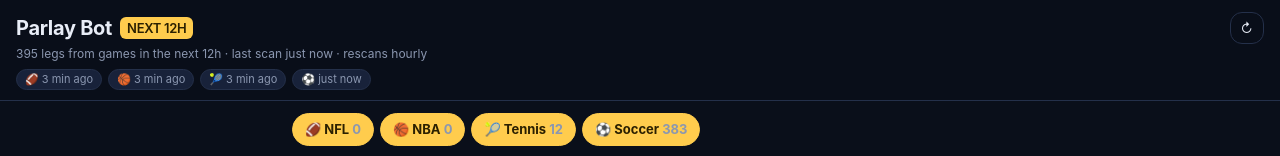
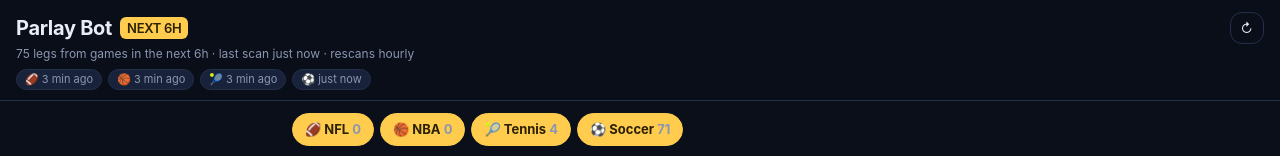
Before and after one commit to Kockidile/nfl-sim, a plain HTML site: page docs/index.html in a window 1280 px wide. Shown: the top 156 px of the page. Drawn offline with Linux system fonts and the light colour scheme.

Commit message:
Parlay Bot: 6-hour window
Co-Authored-By: Claude Opus 5.5 <noreply@anthropic.com>
Claude-Session: https://claude.ai/code/session_01LRjnNuiJdF7C9RSbCKSG8K

```diff
--- a/docs/index.html
+++ b/docs/index.html
@@ -125,7 +125,7 @@ input[type=range]{width:100%;accent-color:var(--accent)}
 <body>
 <header>
   <div class="row between">
-    <h1>Parlay Bot <span class="wk">NEXT 12H</span></h1>
+    <h1>Parlay Bot <span class="wk">NEXT 6H</span></h1>
     <button class="ghost" id="reload" style="padding:6px 10px;font-size:13px">↻</button>
   </div>
   <div class="sub" id="updated">Loading data…</div>
@@ -147,7 +147,7 @@ const ord = n => n + (["th","st","nd","rd"][(n%100-20)%10] || ["th","st","nd","r
 const ICON = {nfl:"🏈", nba:"🏀", tennis:"🎾", soccer:"⚽"};
 const NAME = {nfl:"NFL", nba:"NBA", tennis:"Tennis", soccer:"Soccer"};
 const STAT = {pts:"points", reb:"rebounds", ast:"assists", fg3:"threes", pass_yds:"pass yds", rush_yds:"rush yds", rec_yds:"rec yds"};
-const WINDOW_H = 12, MIN_LEAD_MIN = 10, PROP_HAIRCUT = 0.95, MIN_MULT = 1.05;   // legs paying under 1.05x add risk but almost no payout
+const WINDOW_H = 6, MIN_LEAD_MIN = 10, PROP_HAIRCUT = 0.95, MIN_MULT = 1.05;   // legs paying under 1.05x add risk but almost no payout
 
 let LEGS = [], DATA = {}, SPORTS = store.get("bot.sports", {nfl:true, nba:true, tennis:true, soccer:true});
 let MODE = store.get("bot.mode", "balanced"), LOTTO_N = store.get("bot.lotto", 12);
```
